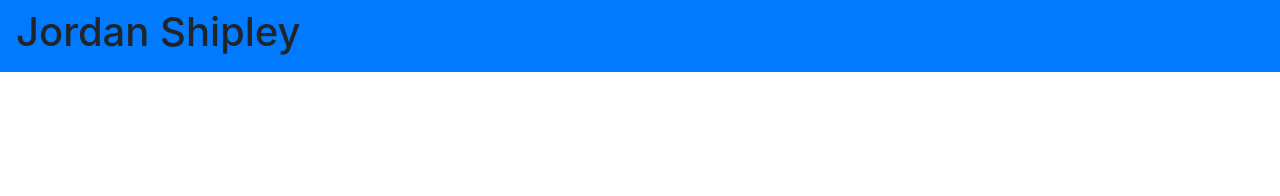
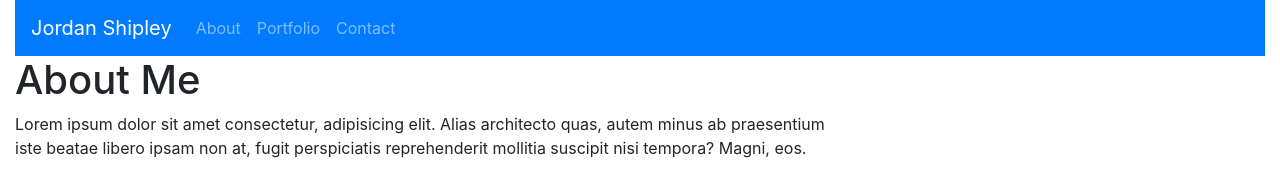
Before and after one commit to jship23/jshipley-homework2, a plain HTML site: page index.html in a window 1280 px wide. Drawn offline with nearby package versions, Linux system fonts and the light colour scheme.

Commit message:
commit changes

```diff
--- a/index.html
+++ b/index.html
@@ -1,17 +1,50 @@
 <!DOCTYPE html>
 <html lang="en">
+
 <head>
     <meta charset="UTF-8">
     <meta name="viewport" content="width=device-width, initial-scale=1.0">
     <title>Document</title>
 
     <!--Bootstrap CSS-->
-    <link rel="stylesheet" href="https://stackpath.bootstrapcdn.com/bootstrap/4.5.2/css/bootstrap.min.css" integrity="sha384-JcKb8q3iqJ61gNV9KGb8thSsNjpSL0n8PARn9HuZOnIxN0hoP+VmmDGMN5t9UJ0Z" crossorigin="anonymous">
+    <link rel="stylesheet" href="https://stackpath.bootstrapcdn.com/bootstrap/4.5.2/css/bootstrap.min.css"
+        integrity="sha384-JcKb8q3iqJ61gNV9KGb8thSsNjpSL0n8PARn9HuZOnIxN0hoP+VmmDGMN5t9UJ0Z" crossorigin="anonymous">
 </head>
+
 <body>
-    <nav class= "navbar bg-primary navbar-dark">
-        <h1>Jordan Shipley </h1>
+    <!--Navbar-->
+    <div class="container-fluid">
+        <nav class="navbar navbar-expand-lg navbar-dark bg-primary">
+            <a class="navbar-brand" href="#">Jordan Shipley</a>
+            <button class="navbar-toggler" type="button" data-toggle="collapse" data-target="#navbarNav"
+                aria-controls="navbarNav" aria-expanded="false" aria-label="Toggle navigation">
+                <span class="navbar-toggler-icon"></span>
+            </button>
+            <div class="collapse navbar-collapse" id="navbarNav">
+                <ul class="navbar-nav">
+                    <li class="nav-item primary">
+                        <a class="nav-link" href="#">About <span class="sr-only">(current)</span></a>
+                    </li>
+                    <li class="nav-item default">
+                        <a class="nav-link" href="#">Portfolio</a>
+                    </li>
+                    <li class="nav-item default">
+                        <a class="nav-link" href="#">Contact</a>
+                    </li>
+                </ul>
+            </div>
+        </nav>
+    </div>
+    <div class="container-fluid">
+        <div class="row">
+            <div class="col-md-8">
+                <h1>About Me</h1>
+                <p>Lorem ipsum dolor sit amet consectetur, adipisicing elit. Alias architecto quas, autem minus ab praesentium iste beatae libero ipsam non at, fugit perspiciatis reprehenderit mollitia suscipit nisi tempora? Magni, eos.
+                </p>
+            </div>
+        </div>
+    </div>
 
-    </nav>
 </body>
+
 </html>
```
